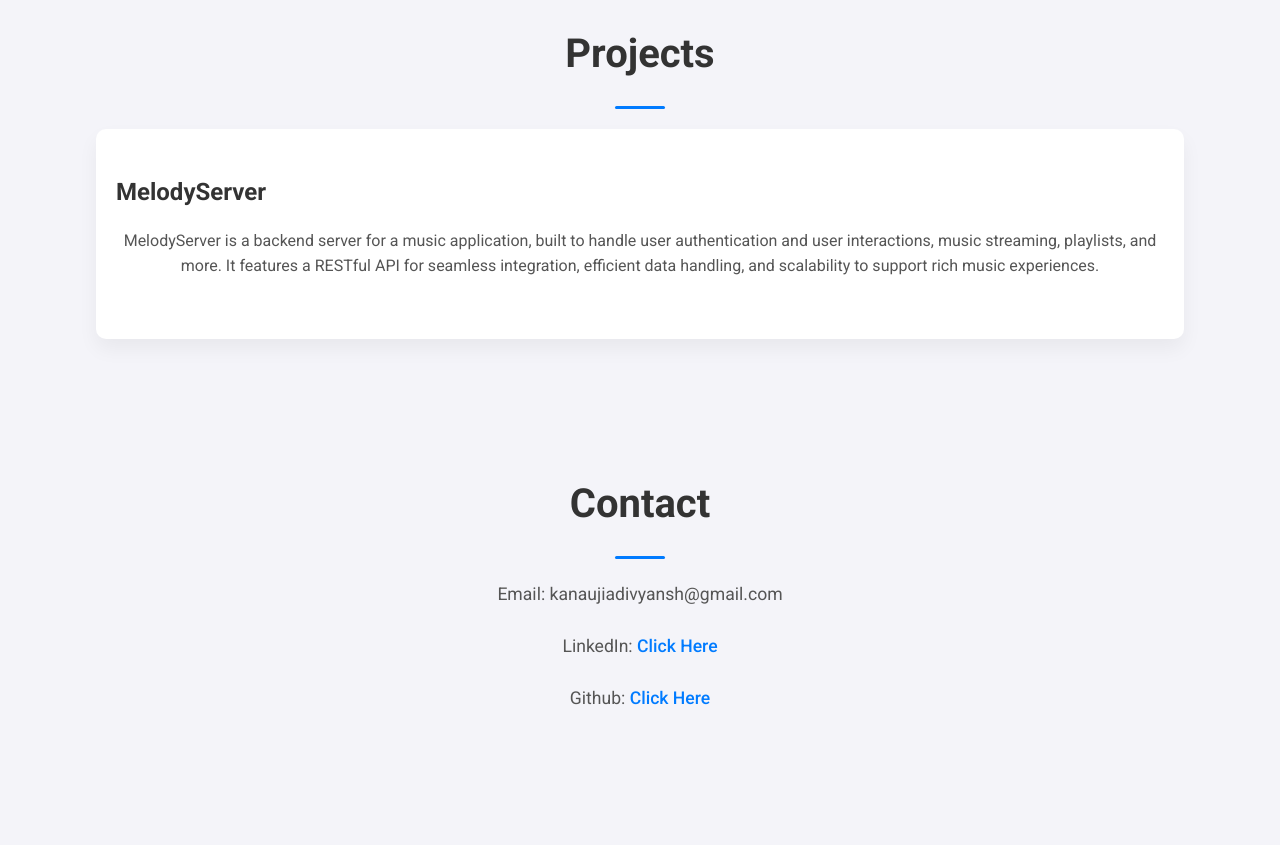
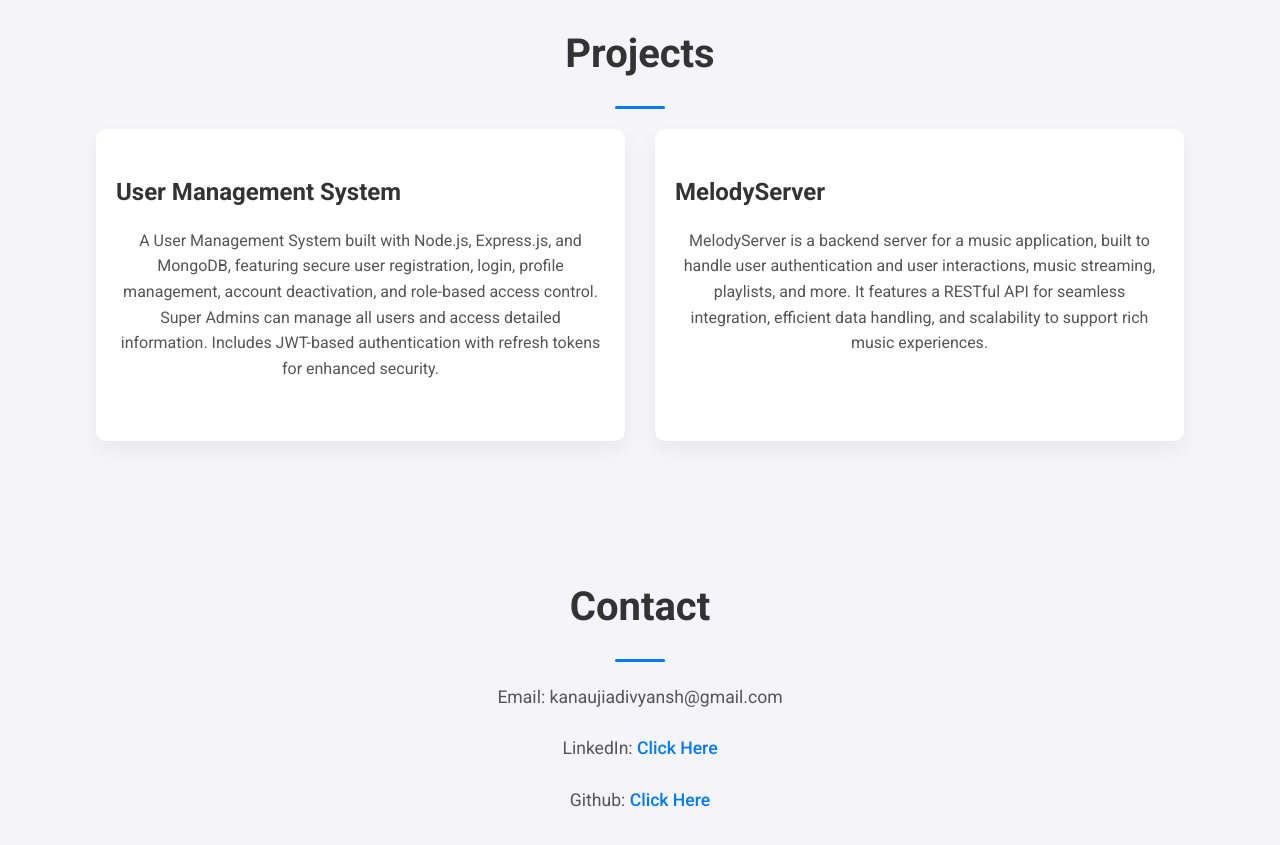
Before and after one commit to CyberKnight4269/Portfolio, a React (Vite) app: page / in a window 1280 px wide. Shown: the part 1220-2065 px from the top of the page. Before the commit the page ends 2034 px from the top, so only its background shows below. Built offline with nearby package versions, Linux system fonts and the light colour scheme.

Commit message:
Added project 2

```diff
--- a/components/Projects.jsx
+++ b/components/Projects.jsx
@@ -5,15 +5,15 @@ function Projects() {
     <section id="projects" className="container">
         <h2>Projects</h2>
         <div className="projects-grid">
+            <a href='https://github.com/CyberKnight4269/User-Management-System' className="project-item">
+                <h3 className="project-title">User Management System</h3>
+                <p className="project-description">A User Management System built with Node.js, Express.js, and MongoDB, featuring secure user registration, login, profile management, account deactivation, and role-based access control. Super Admins can manage all users and access detailed information. Includes JWT-based authentication with refresh tokens for enhanced security.</p>
+            </a>
             <a href='https://github.com/CyberKnight4269/MelodyServer' className="project-item">
                 <h3 className="project-title">MelodyServer</h3>
                 <p className="project-description">MelodyServer is a backend server for a music application, built to handle user authentication and user interactions, music streaming, playlists, and more. It features a RESTful API for seamless integration, efficient data handling, and scalability to support rich music experiences.</p>
             </a>
             {/* <a href='' className="project-item">
-                <h3 className="project-title">Project 2</h3>
-                <p className="project-description">Project 2 Description</p>
-            </a>
-            <a href='' className="project-item">
                 <h3 className="project-title">Project 3</h3>
                 <p className="project-description">Project 3 Description</p>
             </a> */}
```
